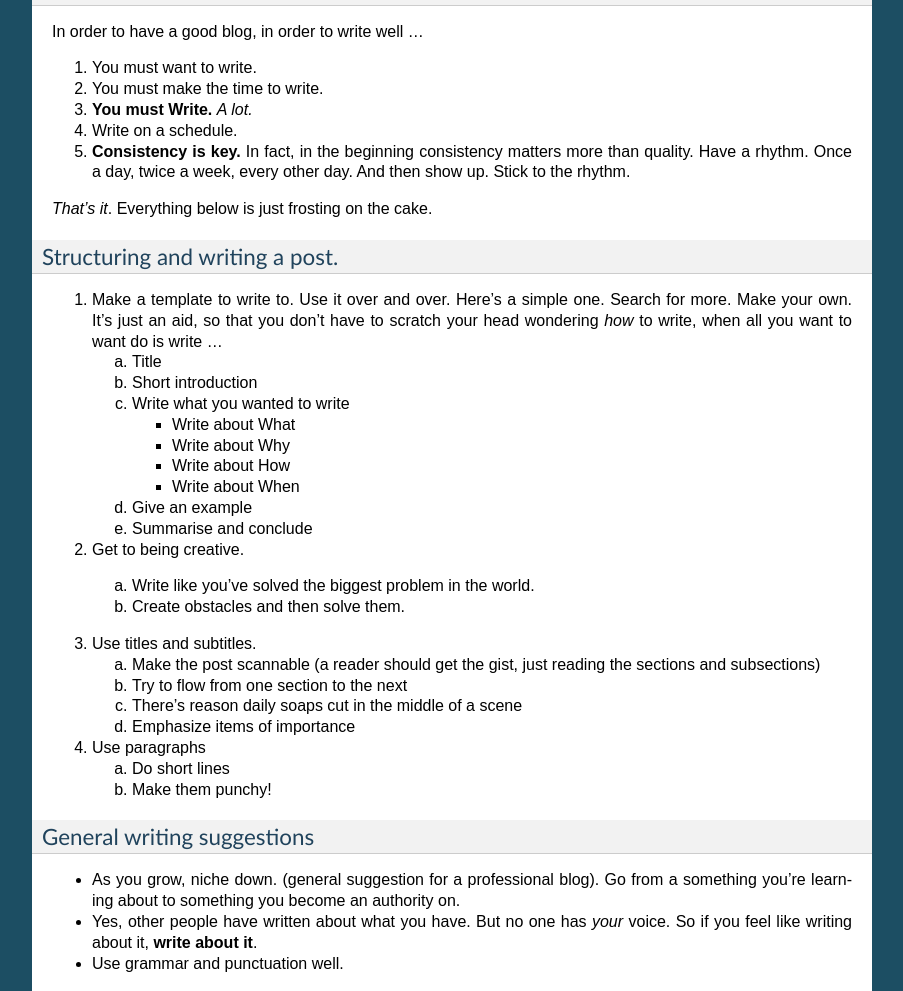
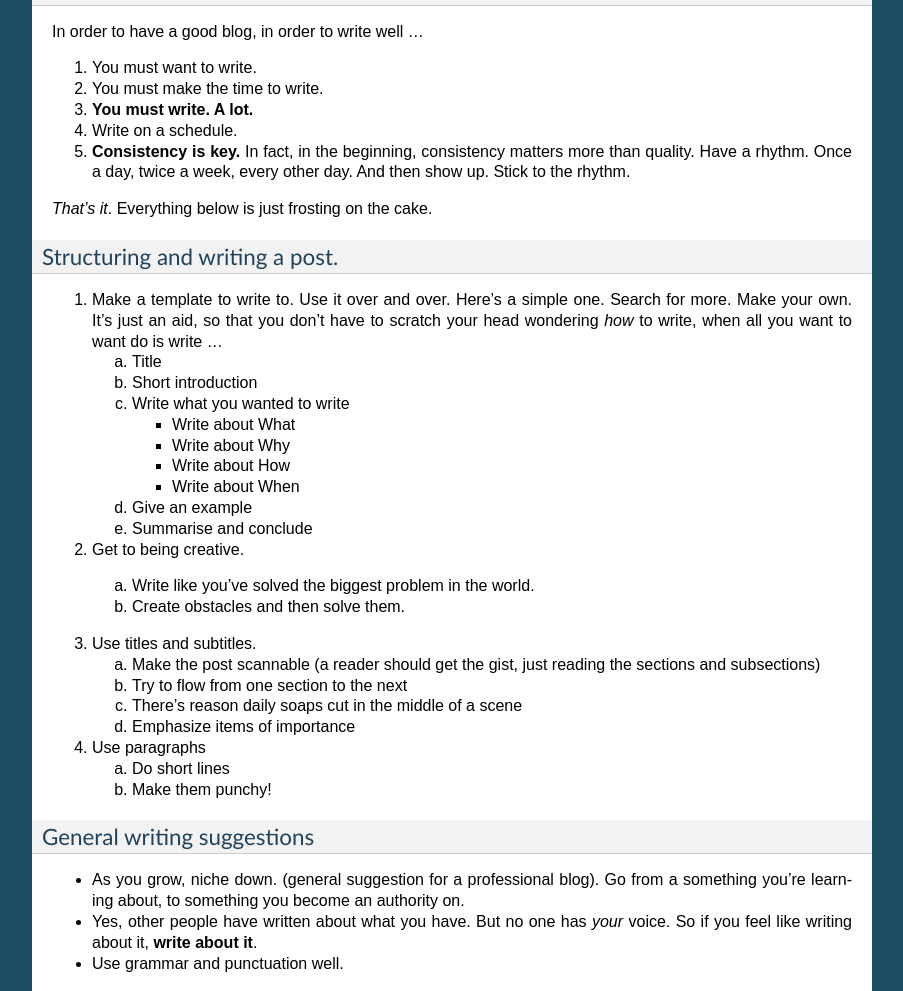
Before and after one commit to kushaldas/summertraining, a Sphinx documentation site: the page built from docs/blogging.rst, in a window 1280 px wide and 1400 px high, scrolled down 2043 px. Shown: the part 159-1150 px from the top of the window, without its empty margins (198-1101 px from the left). Built offline with Sphinx 7.4.7, drawn with Linux system fonts in a browser that asks for light colours; some of the changed text lies outside the part shown.

Commit message:
lots of tiny corrections and updates

```diff
--- a/docs/blogging.rst
+++ b/docs/blogging.rst
@@ -89,8 +89,7 @@
 -  You learn how to communicate those thoughts in a manner that is assertive, yet open to feedback
 -  Your learn to get to the heart of the idea.
 
-And these are the reasons, the real reasons, you ought to learn to
-write.
+And these are the reasons, the real reasons, you ought to learn to write.
 
 `Seth Godin <https://seths.blog/2007/02/if_no_one_reads/>`__ concises it better than I ever could.
 
@@ -133,9 +132,9 @@
 
 1. You must want to write.
 2. You must make the time to write.
-3. **You must Write.** *A lot.*
+3. **You must write. A lot.**
 4. Write on a schedule.
-5. **Consistency is key.** In fact, in the beginning consistency matters
+5. **Consistency is key.** In fact, in the beginning, consistency matters
    more than quality. Have a rhythm. Once a day, twice a week, every
    other day. And then show up. Stick to the rhythm.
 
@@ -177,7 +176,7 @@
 General writing suggestions
 ^^^^^^^^^^^^^^^^^^^^^^^^^^^
 
--  As you grow, niche down. (general suggestion for a professional blog). Go from a something you’re learning about to something you become an authority on.
+-  As you grow, niche down. (general suggestion for a professional blog). Go from a something you’re learning about, to something you become an authority on.
 -  Yes, other people have written about what you have. But no one has *your* voice. So if you feel like writing about it, **write about it**.
 -  Use grammar and punctuation well.
 
@@ -200,7 +199,7 @@
     | *Do aspiring writers need any more advice?*
     | *Alright, you asked so I should answer.*
     | *Here’s all I got:*
-    | *Read more than you write, live more than you read.*
+    | **Read more than you write, live more than you read.**
 
 
 4. Bonus References
```
Also changed, not shown: other parts of docs/blogging.rst (+4 -4 lines).
